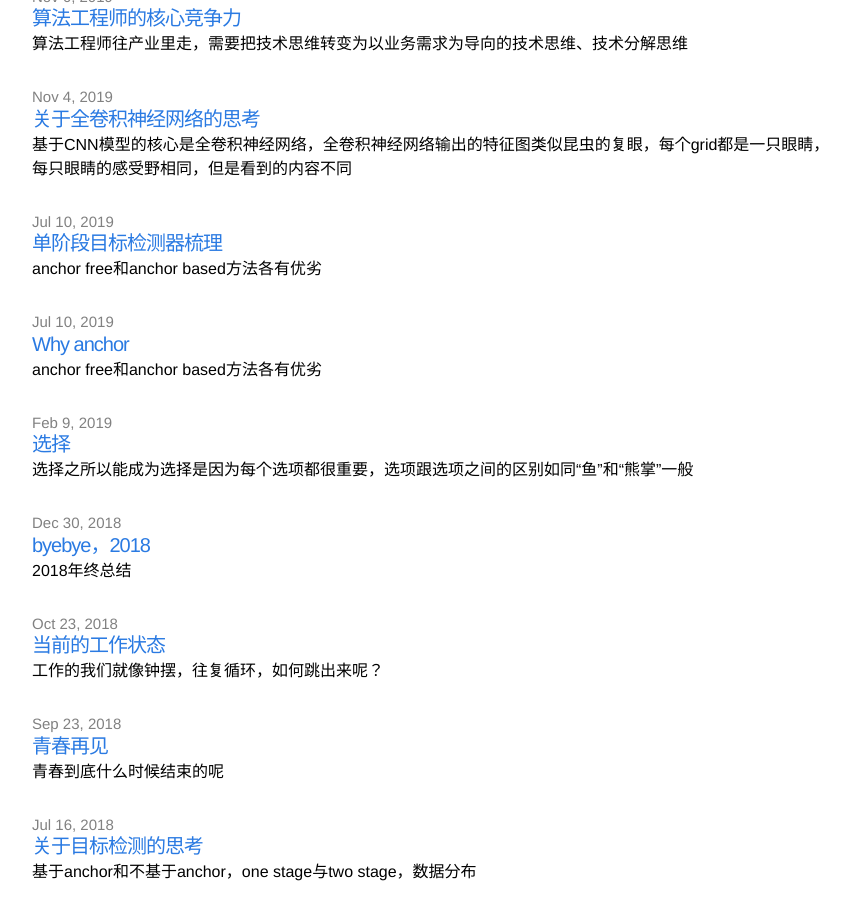
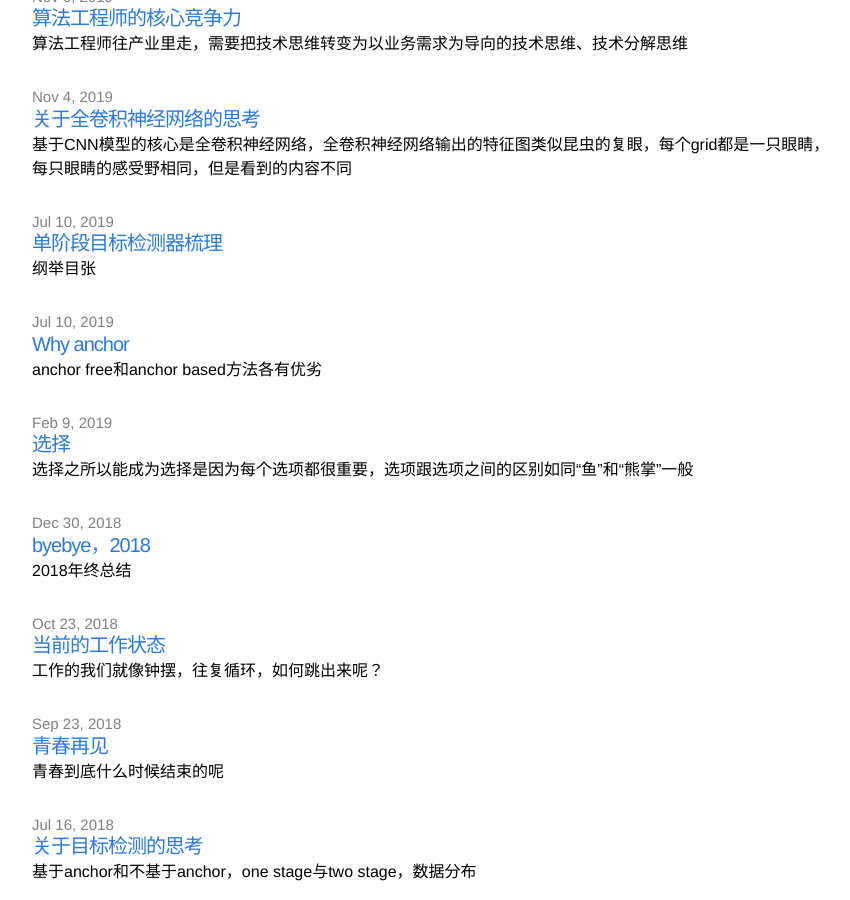
Before and after one commit to mileistone/mileistone.github.io, a Jekyll site: the page built from index.html, in a window 1280 px wide and 900 px high, scrolled down 2442 px. Shown: the whole window, without its empty margins (208-1058 px from the left). Built offline with Jekyll 4.4.1, drawn with Linux system fonts in a browser that asks for light colours.

Commit message:
Update 2020-07-10-outline-of-one-stage-object-detector.md

```diff
--- a/_posts/2020-07-10-outline-of-one-stage-object-detector.md
+++ b/_posts/2020-07-10-outline-of-one-stage-object-detector.md
@@ -2,7 +2,7 @@
 layout: post
 comments: true
 title: 单阶段目标检测器梳理
-excerpt: anchor free和anchor based方法各有优劣
+excerpt: 纲举目张
 categories: Work
 date: 2019-07-10 22:00:00
 ---
```
